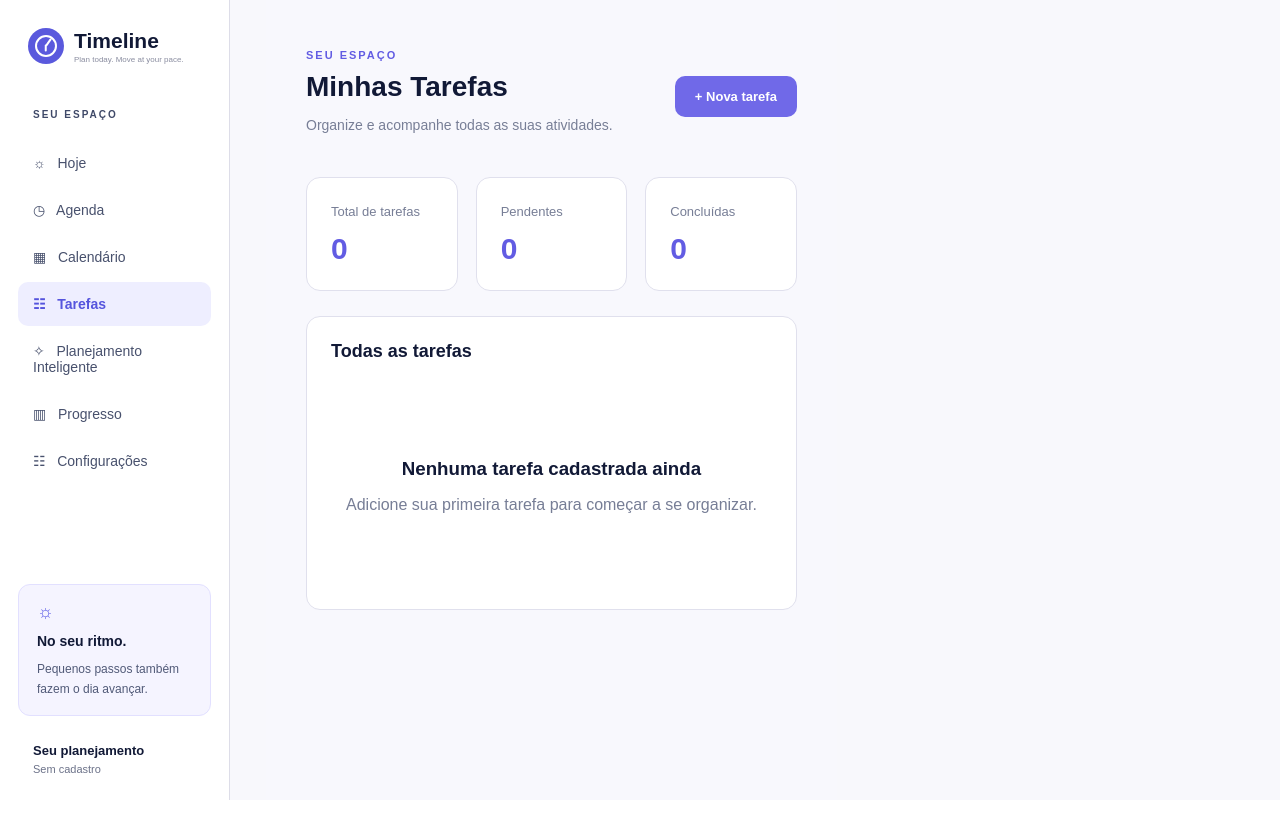
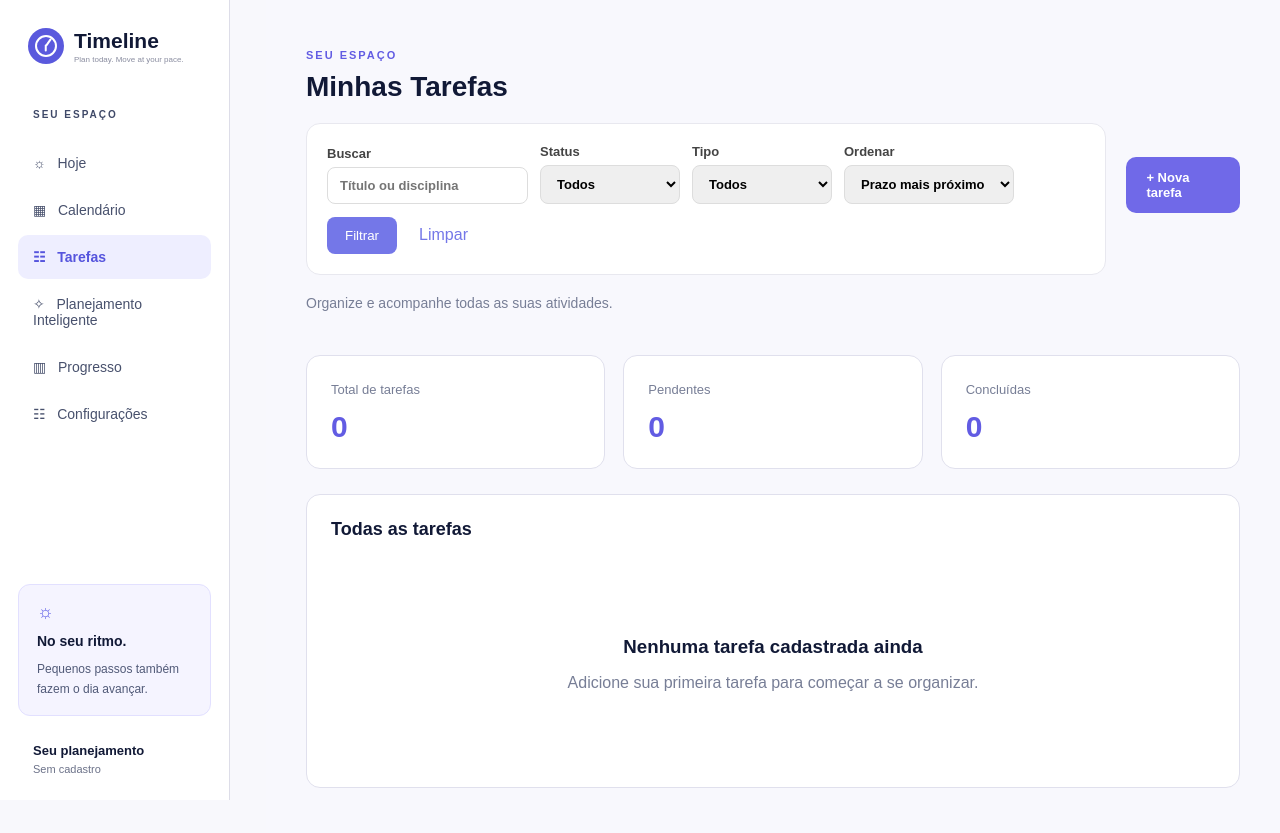
Before and after one commit to GabrielaJusto/Timeline, a Django app: page /tarefas/ in a window 1280 px wide. Before the commit the page ends 800 px from the top, so only its background shows below. Run offline with Django 5.2, Linux system fonts and the light colour scheme; data that the repository does not hold is empty.

Commit message:
feat: adiciona busca e filtros de tarefas

```diff
--- a/core/templates/tarefas.html
+++ b/core/templates/tarefas.html
@@ -152,8 +152,7 @@
 
         <div class="menu">
             <a href="{% url 'hoje' %}">☼ &nbsp; Hoje</a>
-            <a href="{% url 'agenda' %}">◷ &nbsp; Agenda</a>
-            <a href="{% url 'agenda_semana' %}">▦ &nbsp; Calendário</a>
+<a href="{% url 'agenda' %}">▦ &nbsp; Calendário</a>
             <a href="{% url 'tarefas' %}" class="ativo">☷ &nbsp; Tarefas</a>
             <a href="{% url 'planejamento' %}">✧ &nbsp; Planejamento Inteligente</a>
             <a href="{% url 'progresso' %}">▥ &nbsp; Progresso</a>
@@ -180,6 +179,107 @@
             <div>
                 <span class="etiqueta-tarefas">SEU ESPAÇO</span>
                 <h1>Minhas Tarefas</h1>
+
+<!-- FILTROS FUNCIONAIS DE TAREFAS -->
+<style>
+.filtros-tarefas {
+    display: flex;
+    flex-wrap: wrap;
+    gap: 12px;
+    align-items: end;
+    margin: 20px 0;
+    padding: 20px;
+    background: #fff;
+    border: 1px solid #e8e8ef;
+    border-radius: 14px;
+}
+.filtros-tarefas label {
+    display: flex;
+    flex-direction: column;
+    gap: 6px;
+    font-size: 13px;
+    font-weight: 600;
+    color: #444;
+}
+.filtros-tarefas input,
+.filtros-tarefas select {
+    padding: 10px 12px;
+    border: 1px solid #ddd;
+    border-radius: 8px;
+    font: inherit;
+    min-width: 140px;
+}
+.filtros-tarefas button {
+    background: #7477e8;
+    color: white;
+    border: 0;
+    border-radius: 8px;
+    padding: 11px 18px;
+    cursor: pointer;
+}
+.filtros-tarefas .limpar {
+    padding: 10px;
+    color: #7477e8;
+    text-decoration: none;
+}
+</style>
+
+<form method="get" action="{% url 'tarefas' %}" class="filtros-tarefas">
+    <label>
+        Buscar
+        <input type="search" name="busca"
+               value="{{ busca }}"
+               placeholder="Título ou disciplina">
+    </label>
+
+    <label>
+        Status
+        <select name="status">
+            <option value="">Todos</option>
+            {% for valor, nome in opcoes_status %}
+                <option value="{{ valor }}"
+                    {% if status_selecionado == valor %}selected{% endif %}>
+                    {{ nome }}
+                </option>
+            {% endfor %}
+        </select>
+    </label>
+
+    <label>
+        Tipo
+        <select name="tipo">
+            <option value="">Todos</option>
+            {% for valor, nome in opcoes_tipo %}
+                <option value="{{ valor }}"
+                    {% if tipo_selecionado == valor %}selected{% endif %}>
+                    {{ nome }}
+                </option>
+            {% endfor %}
+        </select>
+    </label>
+
+    <label>
+        Ordenar
+        <select name="ordem">
+            <option value="prazo"
+                {% if ordem_selecionada == "prazo" %}selected{% endif %}>
+                Prazo mais próximo
+            </option>
+            <option value="prazo_desc"
+                {% if ordem_selecionada == "prazo_desc" %}selected{% endif %}>
+                Prazo mais distante
+            </option>
+            <option value="titulo"
+                {% if ordem_selecionada == "titulo" %}selected{% endif %}>
+                Título A-Z
+            </option>
+        </select>
+    </label>
+
+    <button type="submit">Filtrar</button>
+    <a class="limpar" href="{% url 'tarefas' %}">Limpar</a>
+</form>
+
                 <p class="subtitulo-tarefas">
                     Organize e acompanhe todas as suas atividades.
                 </p>
--- a/core/views.py
+++ b/core/views.py
@@ -510,17 +510,49 @@ def configuracoes(request):
 
 
 def tarefas(request):
-    atividades = Atividade.objects.all().order_by("prazo")
+    from django.db.models import Q
 
-    pendentes = atividades.exclude(status="concluida").count()
-    concluidas = atividades.filter(status="concluida").count()
+    atividades = Atividade.objects.all()
+
+    busca = request.GET.get("busca", "").strip()
+    status = request.GET.get("status", "").strip()
+    tipo = request.GET.get("tipo", "").strip()
+    ordem = request.GET.get("ordem", "prazo")
+
+    if busca:
+        atividades = atividades.filter(
+            Q(titulo__icontains=busca) |
+            Q(nome_disciplina__icontains=busca) |
+            Q(disciplina__nome__icontains=busca)
+        ).distinct()
+
+    status_validos = {item[0] for item in Atividade.STATUS}
+    tipos_validos = {item[0] for item in Atividade.TIPOS}
+
+    if status in status_validos:
+        atividades = atividades.filter(status=status)
+
+    if tipo in tipos_validos:
+        atividades = atividades.filter(tipo=tipo)
+
+    if ordem == "prazo_desc":
+        atividades = atividades.order_by("-prazo", "id")
+    elif ordem == "titulo":
+        atividades = atividades.order_by("titulo", "id")
+    else:
+        atividades = atividades.order_by("prazo", "id")
 
     return render(request, "tarefas.html", {
         "atividades": atividades,
-        "pendentes": pendentes,
-        "concluidas": concluidas,
+        "pendentes": atividades.exclude(status="concluida").count(),
+        "concluidas": atividades.filter(status="concluida").count(),
+        "busca": busca,
+        "status_selecionado": status,
+        "tipo_selecionado": tipo,
+        "ordem_selecionada": ordem,
+        "opcoes_status": Atividade.STATUS,
+        "opcoes_tipo": Atividade.TIPOS,
     })
-
 
 @require_POST
 def alternar_status_tarefa(request, atividade_id):
```
